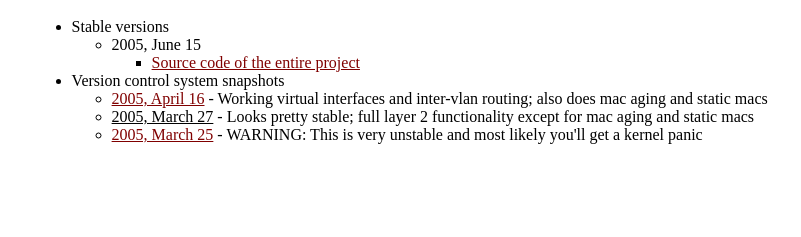
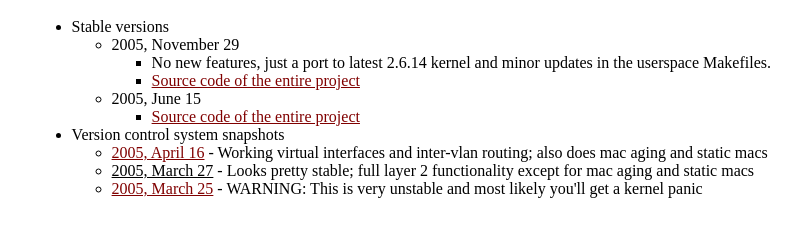
Before and after one commit to lisa-project/lisa-user, a plain HTML site: page site/download.html in a window 1280 px wide. Shown: the part 51-288 px from the top of the page, without its empty margins (169-970 px from the left). Drawn offline with Linux system fonts and the light colour scheme.

Commit message:
Minor updates; fixes in mkdist.sh

```diff
--- a/site/download.html
+++ b/site/download.html
@@ -6,6 +6,14 @@
 <h1>Downloads</h1>
 <ul>
 <li>Stable versions
+ <ul>
+  <li>2005, November 29
+   <ul>
+    <li>No new features, just a port to latest 2.6.14 kernel and minor
+        updates in the userspace Makefiles.
+    <li><a href="files/lisa-2005.11.29-1.tar.gz">Source code of the entire project</a>
+   </ul>
+ </ul>
  <ul>
   <li>2005, June 15
    <ul>
```
Also changed, not shown: 2 other files.
